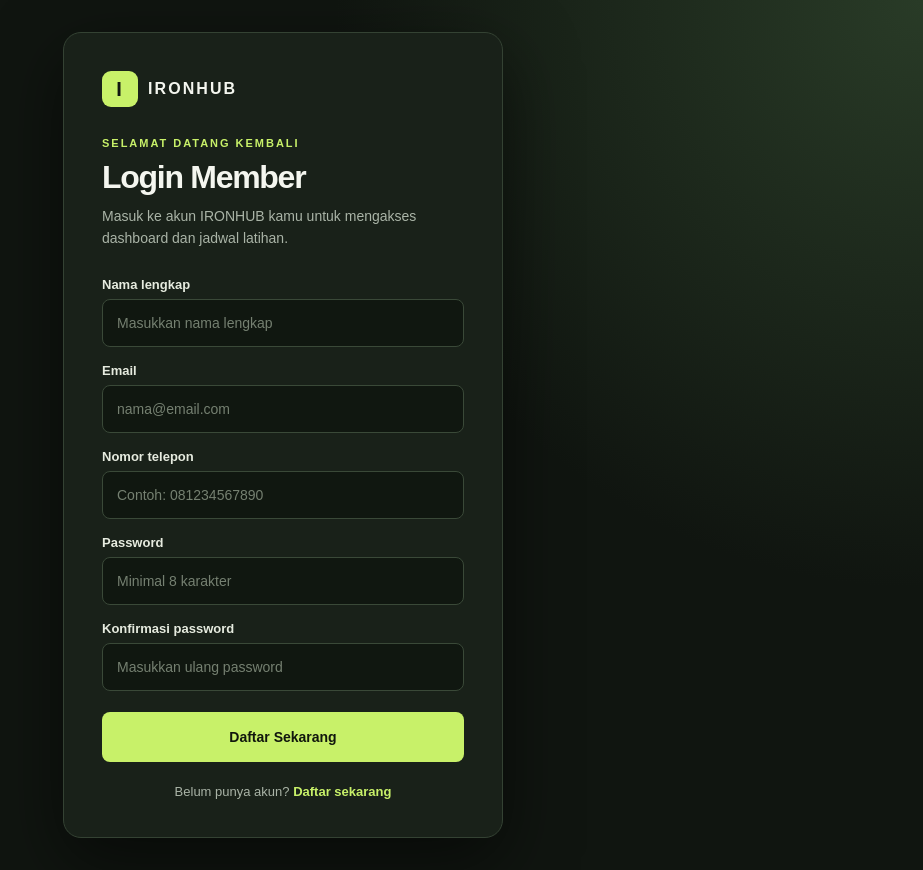
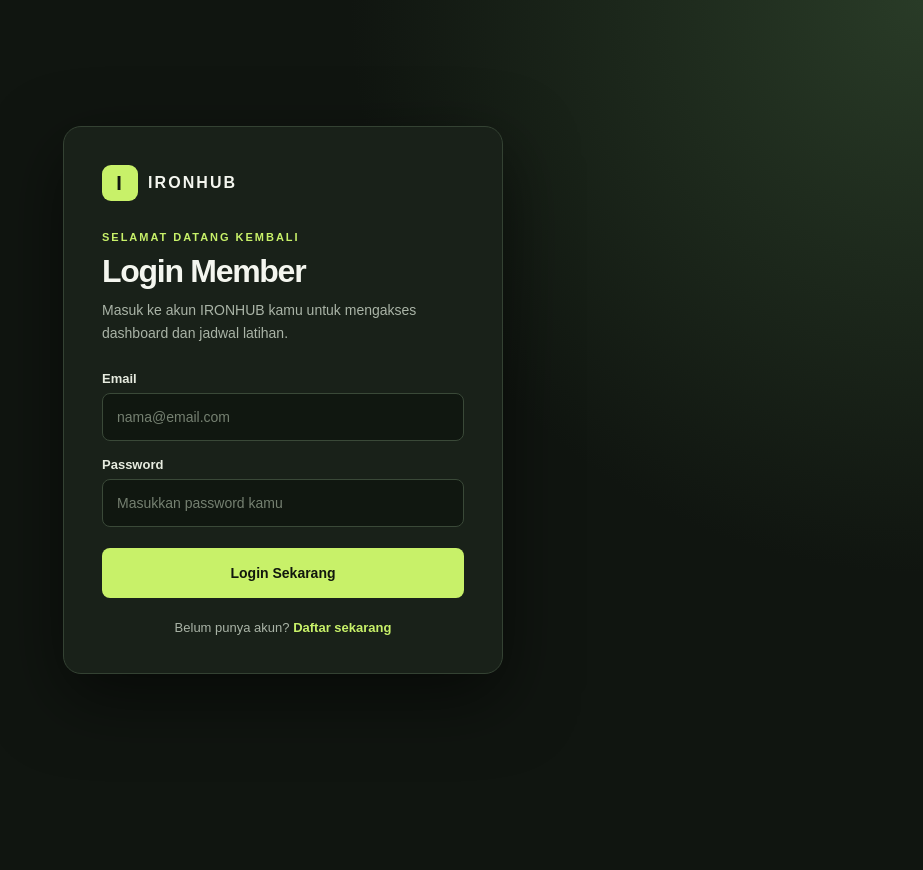
Before and after one commit to aplinbino/Gym-Rusdy-Management, a Laravel app: page /login in a window 1280 px wide. Shown: the whole page, without its empty margins (357-1280 px from the left). After the commit the page ends 674 px from the top, so only its background shows below. Run offline with Laravel 12, Linux system fonts and the light colour scheme; parts of the project's set-up code (start-up, migrations or seed data) failed here and were passed over.

Commit message:
make login member

```diff
--- a/resources/views/login.blade.php
+++ b/resources/views/login.blade.php
@@ -57,25 +57,8 @@
     <!-- Menggunakan action="/user_dashboard" agar langsung berpindah halaman saat disubmit -->
 
 
-    <form action="{{ route('sign_up.store') }}" method="POST">
+    <form action="{{ route('login.member') }}" method="POST">
         @csrf
-
-        <div>
-            <label for="name">Nama lengkap</label>
-            <input
-                id="name"
-                name="name"
-                type="text"
-                placeholder="Masukkan nama lengkap"
-                autocomplete="name"
-                value="{{ old('name') }}"
-                required
-            >
-
-            @error('name')
-                <small style="color: red;">{{ $message }}</small>
-            @enderror
-        </div>
 
         <div>
             <label for="email">Email</label>
@@ -90,23 +73,7 @@
             >
 
             @error('email')
-                <small style="color: red;">{{ $message }}</small>
-            @enderror
-        </div>
-
-        <div>
-            <label for="phone">Nomor telepon</label>
-            <input
-                id="phone"
-                name="phone"
-                type="tel"
-                placeholder="Contoh: 081234567890"
-                autocomplete="tel"
-                value="{{ old('phone') }}"
-            >
-
-            @error('phone')
-                <small style="color: red;">{{ $message }}</small>
+                <small style="color: #ff6b6b;">{{ $message }}</small>
             @enderror
         </div>
 
@@ -116,34 +83,19 @@
                 id="password"
                 name="password"
                 type="password"
-                placeholder="Minimal 8 karakter"
-                minlength="8"
-                autocomplete="new-password"
+                placeholder="Masukkan password kamu"
+                autocomplete="current-password"
                 required
             >
 
             @error('password')
-                <small style="color: red;">{{ $message }}</small>
+                <small style="color: #ff6b6b;">{{ $message }}</small>
             @enderror
         </div>
 
-        <div>
-            <label for="password_confirmation">
-                Konfirmasi password
-            </label>
-            <input
-                id="password_confirmation"
-                name="password_confirmation"
-                type="password"
-                placeholder="Masukkan ulang password"
-                minlength="8"
-                autocomplete="new-password"
-                required
-            >
-        </div>
+        <button type="submit">Login Sekarang</button>
+    </form>
 
-        <button type="submit">Daftar Sekarang</button>
-    </form>
 
 
 
--- a/routes/web.php
+++ b/routes/web.php
@@ -76,3 +76,7 @@ Route::post('/login-with-role', [LoginController::class, 'loginStaff'])
 // Proses logout
 Route::post('/logout', [LoginController::class, 'logout'])
     ->name('logout');
+
+    // PRoses login member
+Route::post('/login', [LoginController::class, 'loginMember'])
+    ->name('login.member');
```
